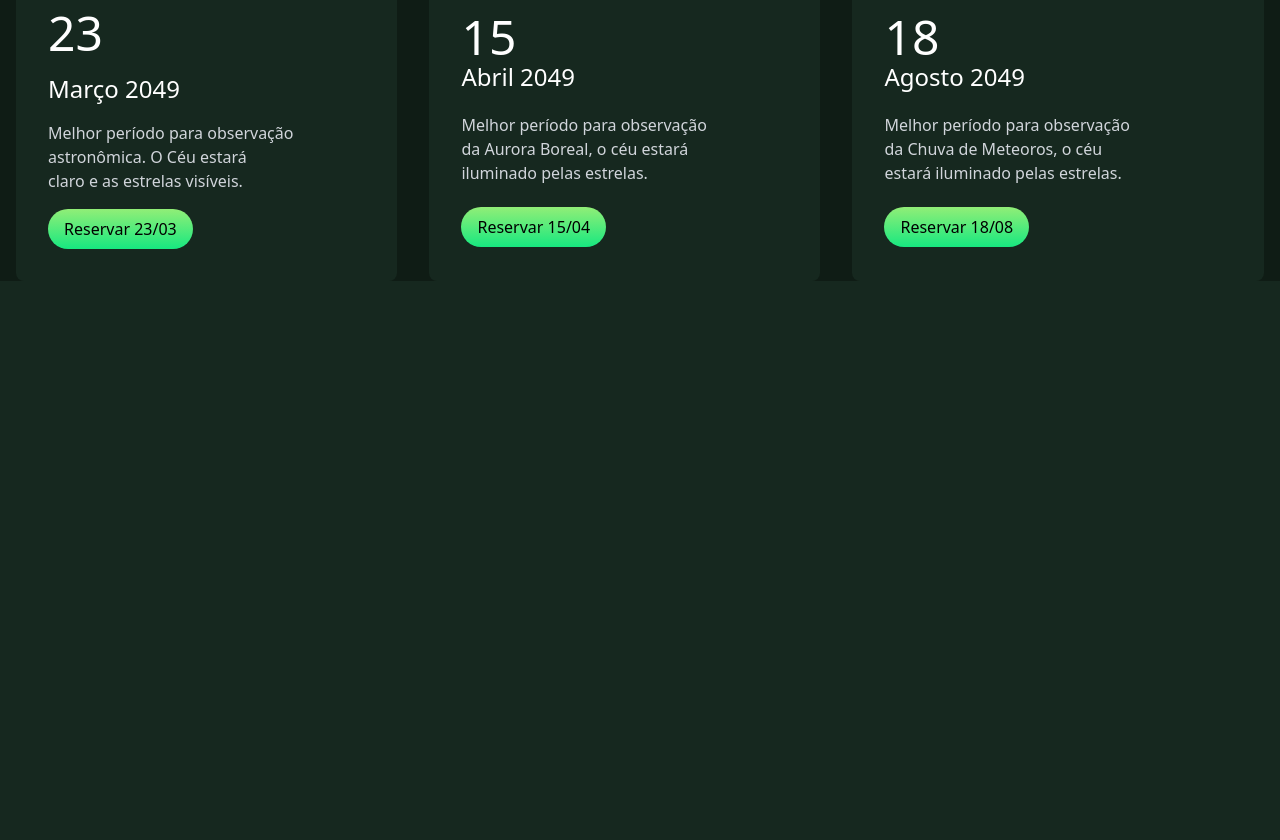
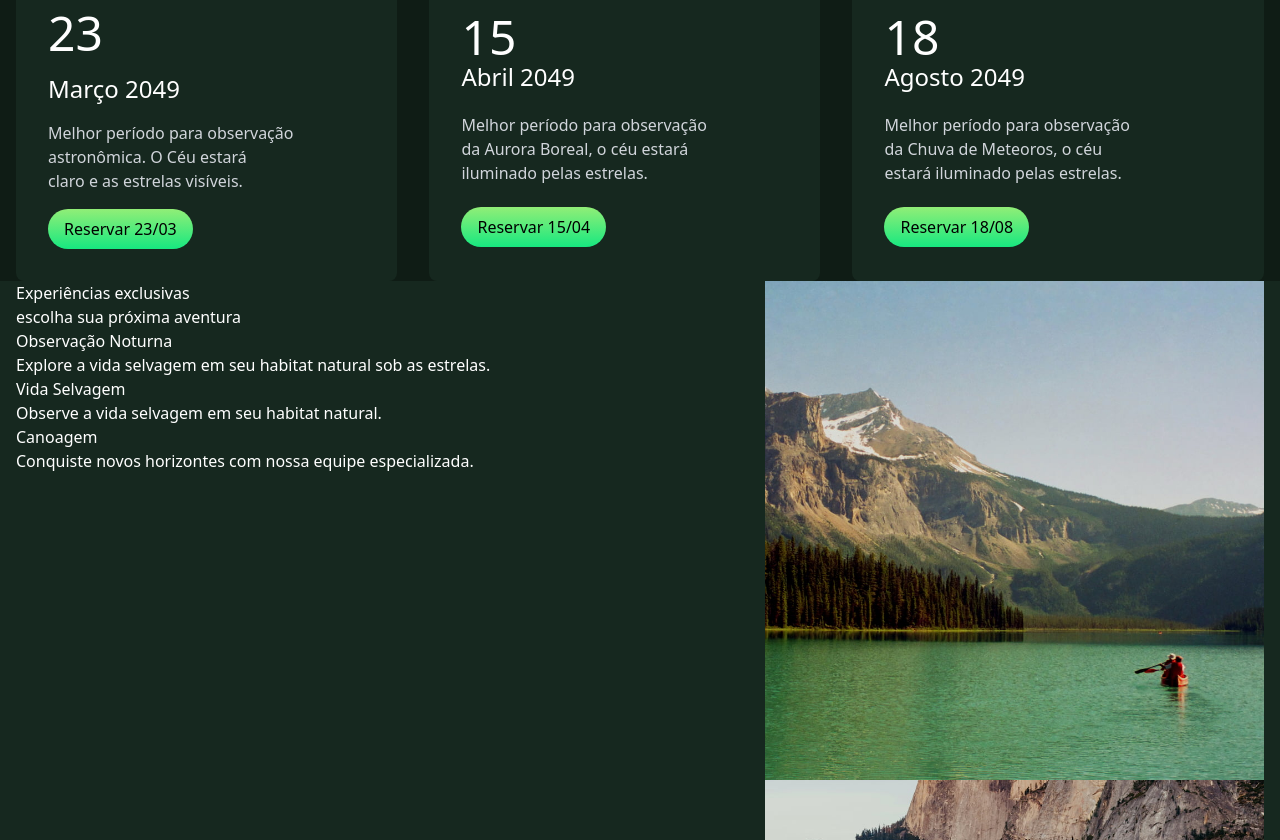
Before and after one commit to MauroFJ/forest-tailwind, a website: page src/index.html in a window 1280 px wide. Shown: the part 1960-2800 px from the top of the page. Before the commit the page ends 2241 px from the top, so only its background shows below. Drawn offline with Linux system fonts and the light colour scheme.

Commit message:
feat: start section and added images

```diff
--- a/src/index.html
+++ b/src/index.html
@@ -109,7 +109,34 @@
     </div>
   </section>
 
-  <section></section>
+  <section id="experiencias" class="container">
+    <div class="grid grid-cols-[3fr_2fr] *:text-branco">
+      <div>
+        <p>Experiências exclusivas</p>
+        <h2>escolha sua próxima aventura</h2>
+        <div>
+          <span></span>
+          <h3>Observação Noturna</h3>
+          <p>Explore a vida selvagem em seu habitat natural sob as estrelas.</p>
+        </div>
+        <div>
+          <span></span>
+          <h3>Vida Selvagem</h3>
+          <p>Observe a vida selvagem em seu habitat natural.</p>
+        </div>
+        <div>
+          <span></span>
+          <h3>Canoagem</h3>
+          <p>Conquiste novos horizontes com nossa equipe especializada.</p>
+        </div>
+      </div>
+      <div>
+        <div><img src="img/canoagem.jpg" alt=""></div>
+        <div><img src="img/vida-selvagem.jpg" alt=""></div>
+        <div><img src="img/observacao-noturna.jpg" alt=""></div>
+      </div>
+    </div>
+  </section>
 </body>
 
 </html>
```
Also changed, not shown: src/output.css.
